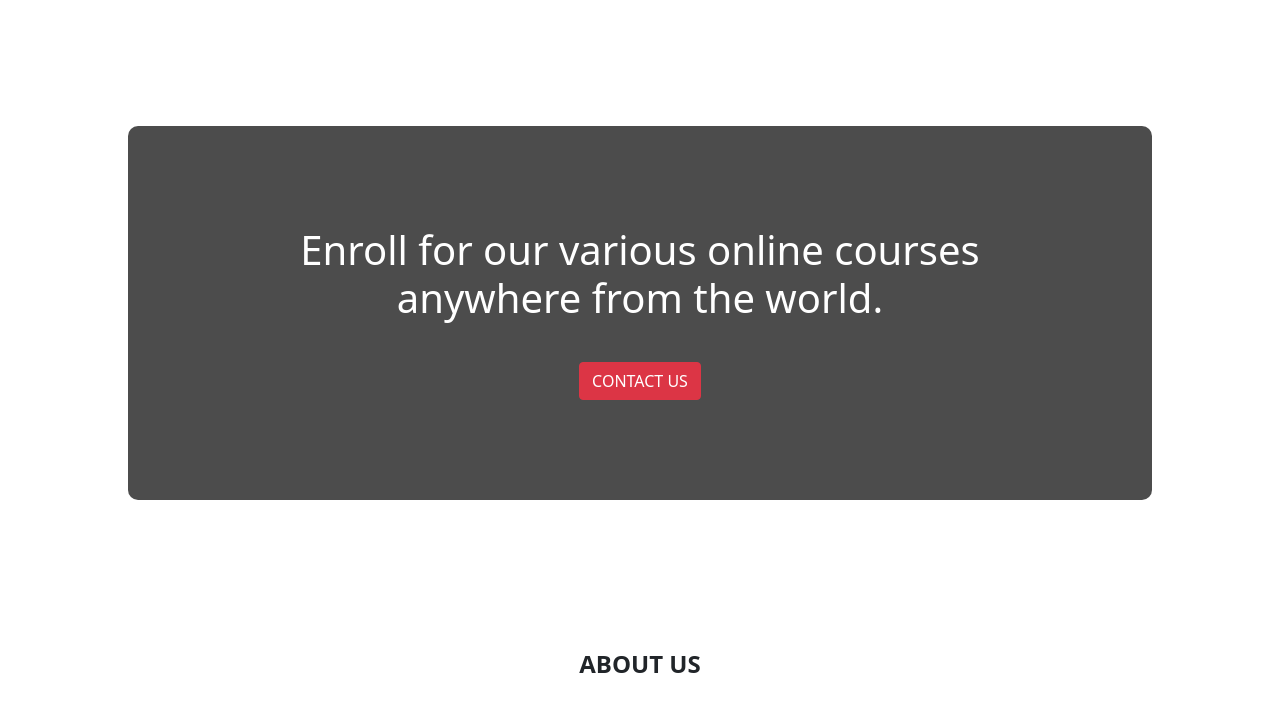
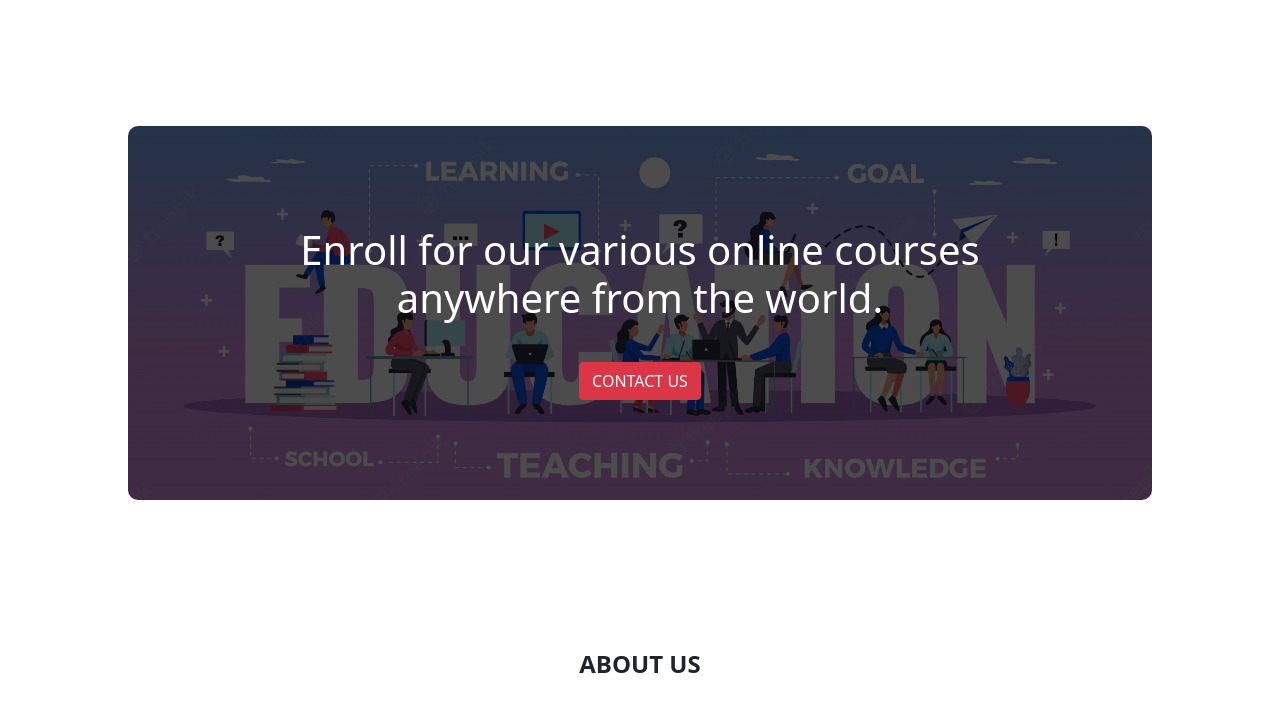
Before and after one commit to harshukamble/OIBGRIP, a plain HTML site: page index.html in a window 1280 px wide. Shown: the part 3620-4321 px from the top of the page. Drawn offline with nearby package versions, Linux system fonts and the light colour scheme; the site is published under a folder, as on GitHub Pages, so addresses that start at the root find nothing; a web font is replaced by a local one.

Commit message:
Update style.css

```diff
--- a/style.css
+++ b/style.css
@@ -382,7 +382,7 @@ nav .bi {
 #cta {
     margin: 100px auto;
     width: 80%;
-    background-image: linear-gradient(rgba(0, 0, 0, 0.7), rgba(0, 0, 0, 0.7)), url(/harsh/ban.webp);
+    background-image: linear-gradient(rgba(0, 0, 0, 0.7), rgba(0, 0, 0, 0.7)), url(./harsh/ban.webp);
     background-position: center;
     background-size: cover;
     border-radius: 10px;
```
